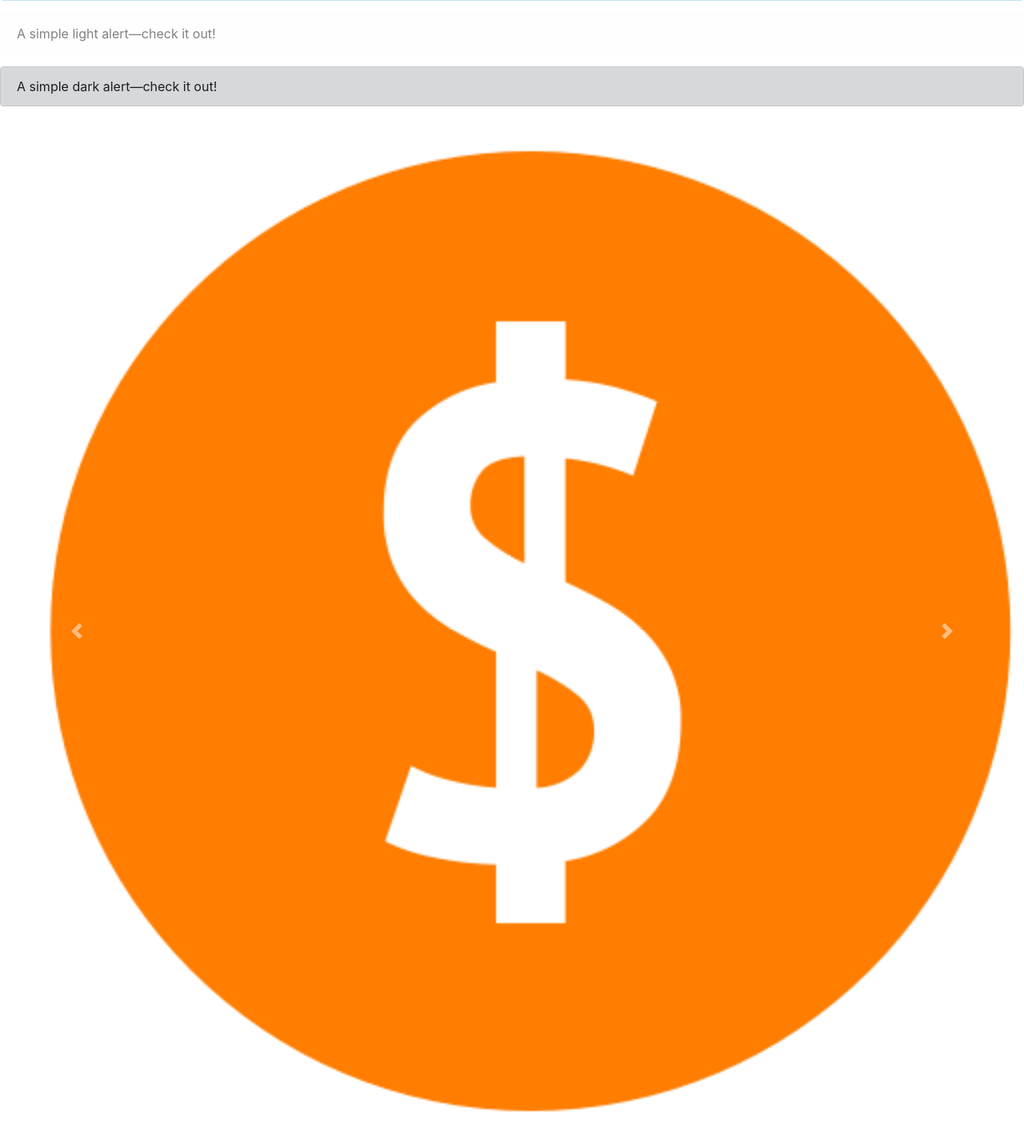
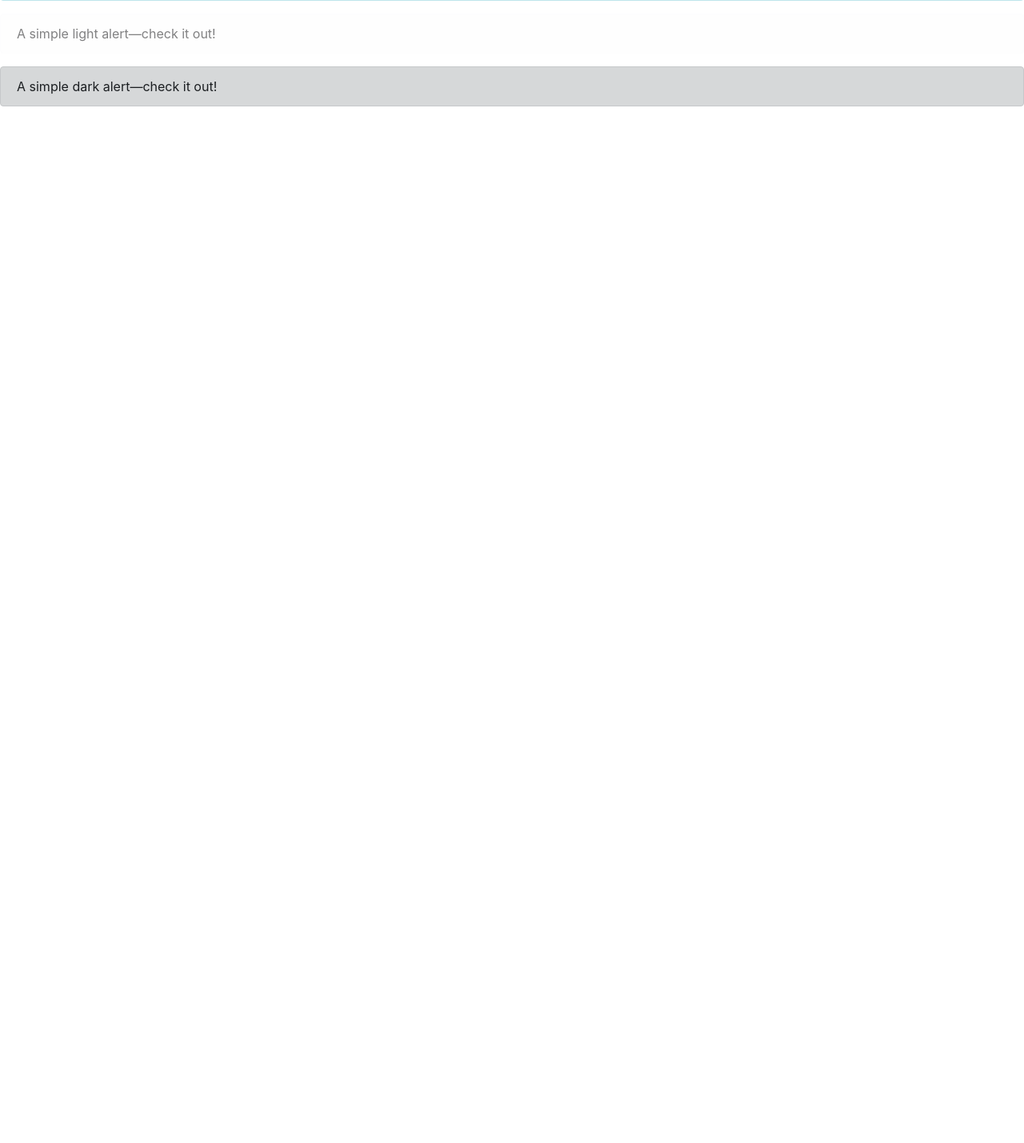
Before and after one commit to MCzajka00/django_idoctor, a Django app: page / in a window 1280 px wide. Shown: the part 491-1920 px from the top of the page at 80% size. After the commit the page ends 624 px from the top, so only its background shows below. Run offline with Django 3.2, Linux system fonts and the light colour scheme; some libraries are stand-ins or nearby versions.

Commit message:
changes in postgres, upgrade to postgres13

```diff
--- a/docker-compose.yml
+++ b/docker-compose.yml
@@ -14,7 +14,7 @@ services:
       - "DJANGO_SECRET_KEY=%*npp=y&3)e86dgafxgz8#x@)oq3^p)oafg8j*btiz4x@p2a6c"
       - "DJANGO_DEBUG=True"
   db:
-    image: postgres:12
+    image: postgres:13
     volumes:
       - postgres_data:/var/lib/postgresql/data/
     environment:
--- a/home/templates/home/home.html
+++ b/home/templates/home/home.html
@@ -3,4 +3,3 @@
 {% block content %}
 <h1>iDoctor</h1>
 {% endblock %}
-<!--dosetowac dockera i baze danych-->
--- a/templates/_base.html
+++ b/templates/_base.html
@@ -41,32 +41,32 @@
     A simple dark alert—check it out!
 </div>
 
-<div id="carouselExampleIndicators" class="carousel slide" data-ride="carousel">
-    <ol class="carousel-indicators">
-        <li data-target="#carouselExampleIndicators" data-slide-to="0" class="active"></li>
-        <li data-target="#carouselExampleIndicators" data-slide-to="1"></li>
-        <li data-target="#carouselExampleIndicators" data-slide-to="2"></li>
-    </ol>
-    <div class="carousel-inner">
-        <div class="carousel-item active">
-            <img src="{% static 'images/logo.png' %}" class="d-block w-100" alt="...">
-        </div>
-        <div class="carousel-item">
-            <img src="{% static 'images/logo.png' %}" class="d-block w-100" alt="...">
-        </div>
-        <div class="carousel-item">
-            <img src="{% static 'images/logo.png' %}" class="d-block w-100" alt="...">
-        </div>
-    </div>
-    <a class="carousel-control-prev" href="#carouselExampleIndicators" role="button" data-slide="prev">
-        <span class="carousel-control-prev-icon" aria-hidden="true"></span>
-        <span class="sr-only">Previous</span>
-    </a>
-    <a class="carousel-control-next" href="#carouselExampleIndicators" role="button" data-slide="next">
-        <span class="carousel-control-next-icon" aria-hidden="true"></span>
-        <span class="sr-only">Next</span>
-    </a>
-</div>
+<!--<div id="carouselExampleIndicators" class="carousel slide" data-ride="carousel">-->
+<!--    <ol class="carousel-indicators">-->
+<!--        <li data-target="#carouselExampleIndicators" data-slide-to="0" class="active"></li>-->
+<!--        <li data-target="#carouselExampleIndicators" data-slide-to="1"></li>-->
+<!--        <li data-target="#carouselExampleIndicators" data-slide-to="2"></li>-->
+<!--    </ol>-->
+<!--    <div class="carousel-inner">-->
+<!--        <div class="carousel-item active">-->
+<!--            <img src="{% static 'images/logo.png' %}" class="d-block w-100" alt="...">-->
+<!--        </div>-->
+<!--        <div class="carousel-item">-->
+<!--            <img src="{% static 'images/logo.png' %}" class="d-block w-100" alt="...">-->
+<!--        </div>-->
+<!--        <div class="carousel-item">-->
+<!--            <img src="{% static 'images/logo.png' %}" class="d-block w-100" alt="...">-->
+<!--        </div>-->
+<!--    </div>-->
+<!--    <a class="carousel-control-prev" href="#carouselExampleIndicators" role="button" data-slide="prev">-->
+<!--        <span class="carousel-control-prev-icon" aria-hidden="true"></span>-->
+<!--        <span class="sr-only">Previous</span>-->
+<!--    </a>-->
+<!--    <a class="carousel-control-next" href="#carouselExampleIndicators" role="button" data-slide="next">-->
+<!--        <span class="carousel-control-next-icon" aria-hidden="true"></span>-->
+<!--        <span class="sr-only">Next</span>-->
+<!--    </a>-->
+<!--</div>-->
 
 <script src="https://code.jquery.com/jquery-3.5.1.slim.min.js"
         integrity="sha384-DfXdz2htPH0lsSSs5nCTpuj/zy4C+OGpamoFVy38MVBnE+IbbVYUew+OrCXaRkfj"
```
